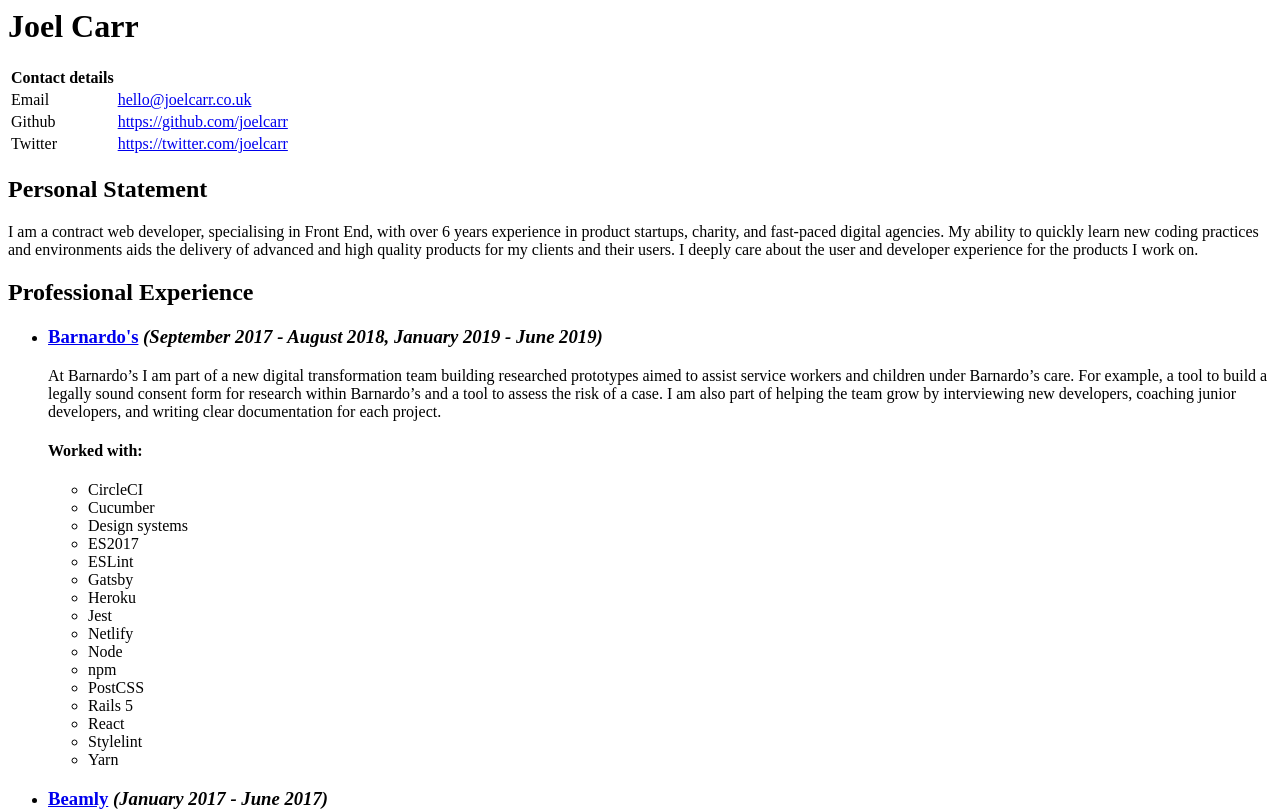
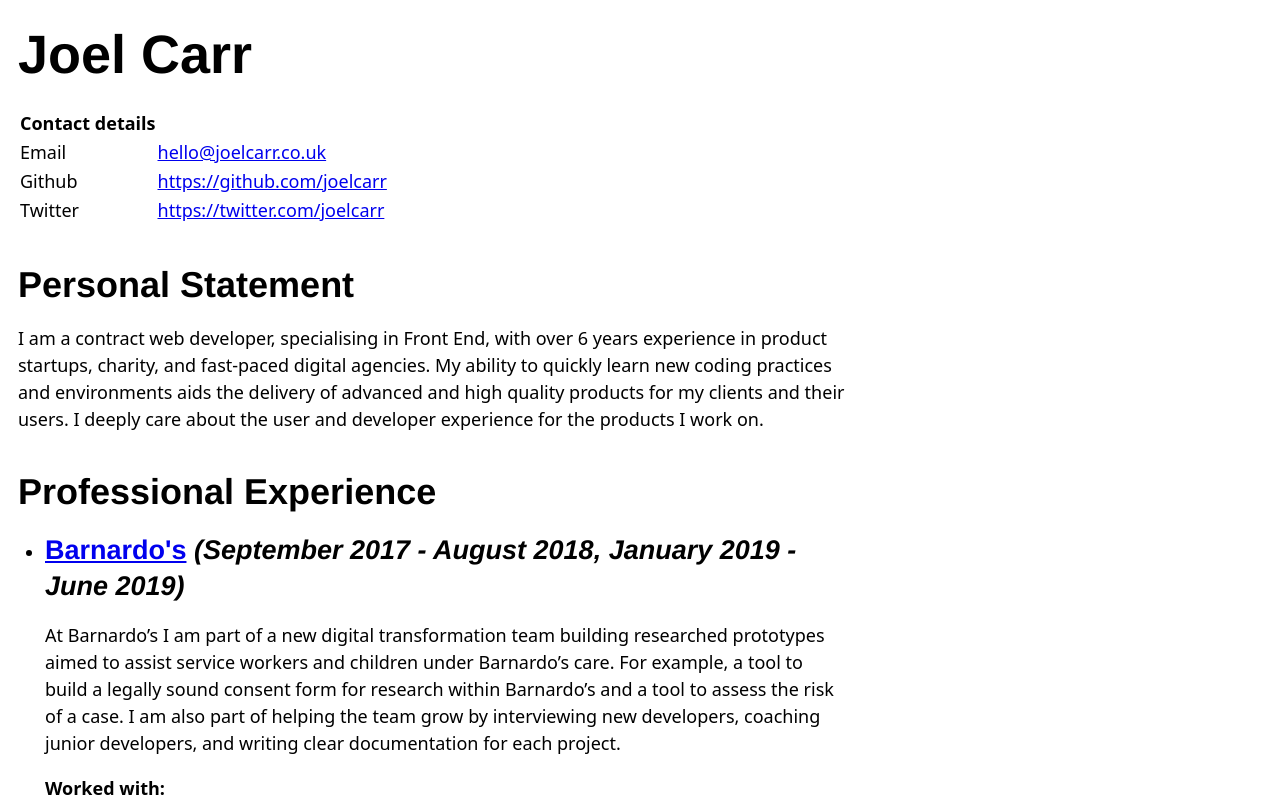
Before and after one commit to joelcarr/joelcarr.co.uk, an Eleventy site: page src/index.md in a window 1280 px wide. Shown: the top 812 px of the page. Built offline with nearby package versions, Linux system fonts and the light colour scheme; Eleventy itself is replaced by a stand-in of ours; files that its build step writes are made by us from their sources.

Commit message:
Add CSS pipeline for 11ty build.

```diff
--- /dev/null
+++ b/src/_includes/base.njk
@@ -0,0 +1,20 @@
+<!doctype html>
+<html lang="en">
+  <head>
+    <meta charset="utf-8">
+    <meta name="viewport" content="width=device-width, initial-scale=1.0">
+    <title>{{ title }}</title>
+    <link href="https://fonts.googleapis.com/css?family=Gelasio:600|Lato&display=swap" rel="stylesheet">
+    {% set css %}
+      {% include "site.css" %}
+    {% endset %}
+    <style>
+      {{ css | cssmin | safe }}
+    </style>
+  </head>
+  <body>
+    <main class="content">
+      {{ content | safe }}
+    </main>
+  </body>
+</html>
--- /dev/null
+++ b/src/_includes/site.css
@@ -0,0 +1,74 @@
+* {
+  box-sizing: border-box;
+  margin: 0;
+  padding: 0;
+}
+
+html {
+  font-size: 93.75%;
+  scroll-behavior: smooth;
+}
+
+@media (min-width: 36rem) {
+  html {
+    font-size: 100%;
+  }
+}
+
+@media (min-width: 40rem) {
+  html {
+    font-size: 106.25%;
+  }
+}
+
+@media (min-width: 44rem) {
+  html {
+    font-size: 112.5%;
+  }
+}
+
+body {
+  font-family: system-ui;
+  font-size: 1rem;
+  font-weight: normal;
+  line-height: 1.5rem;
+  margin: 0;
+  max-width: 48rem;
+  padding: 1rem;
+}
+
+h1,
+h2,
+h3 {
+  font-family: Helvetica, sans-serif;
+  font-weight: bold;
+}
+
+h1 {
+  font-size: 3rem;
+  line-height: 4rem;
+}
+
+h2 {
+  font-size: 2rem;
+  line-height: 2.5rem;
+}
+
+h3 {
+  font-size: 1.5rem;
+  line-height: 2rem;
+}
+
+ul > li + li,
+li > * + *,
+.content > * + * {
+  margin-top: 1em;
+}
+
+ul {
+  padding-left: 1.5em;
+}
+
+li > ul > li {
+  margin-top: 0;
+}
--- a/src/index.md
+++ b/src/index.md
@@ -1,3 +1,8 @@
+---
+title: The Cindy Press
+layout: base
+---
+
 # Joel Carr
 
 | Contact details |                                                              |
```
Also changed, not shown: .eleventy.js, netlify.toml, 1 other file.
